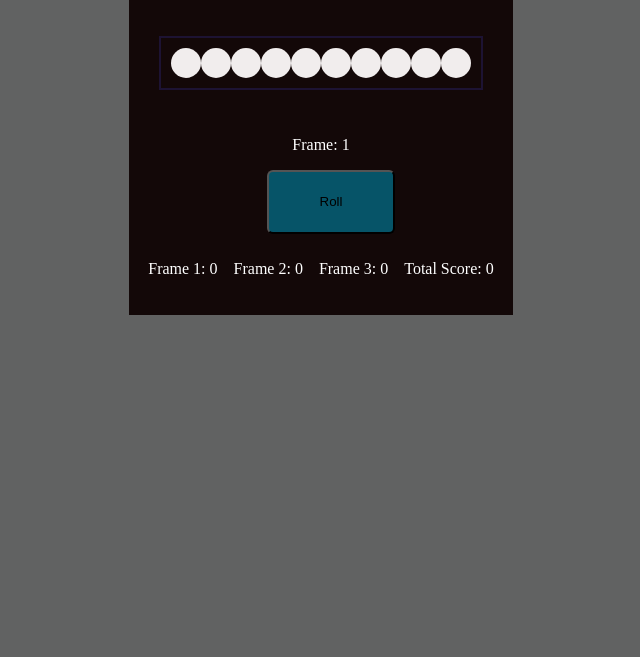
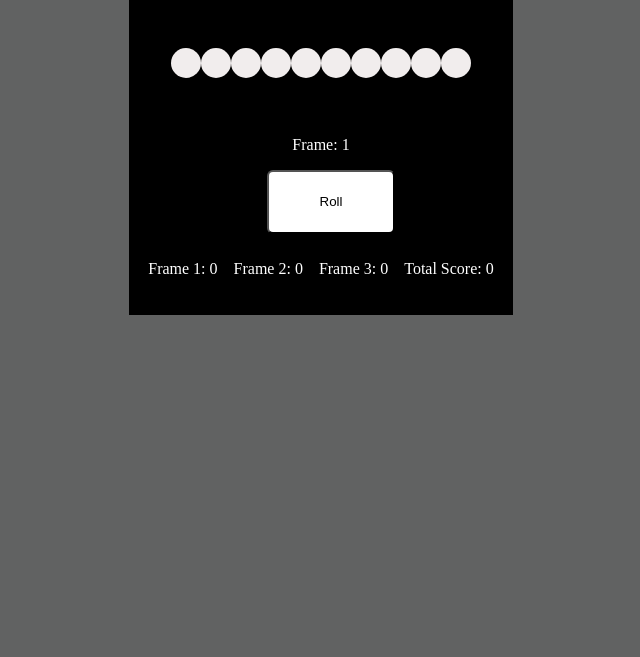
Before and after one commit to Ayukgiress/bowlig-game, a plain HTML site: page index.html in a window 1280 px wide. Shown: the part 143-800 px from the top of the page, without its empty margins (319-959 px from the left). Drawn offline with Linux system fonts and the light colour scheme.

Commit message:
sorting out errors

```diff
--- a/asset/styles/styles.css
+++ b/asset/styles/styles.css
@@ -10,9 +10,9 @@ body {
   align-items: center;
   justify-content: center;
   flex-direction: column;
-  margin-right: 5;
+  /* margin-right: 5; */
   margin: 15px 0;
-  background-color: rgb(19, 8, 8);
+  background-color: #000;
   color: #fff;
   width: 30vw;
   height: 50vh;
@@ -24,7 +24,7 @@ body {
   align-items: center;
   justify-content: center;
   margin-left: 20px;
-  background-color: rgb(6, 84, 104);
+  background-color: #fff;
   width: 10vw;
   height: 8vh;
   outline: unset;
@@ -45,7 +45,7 @@ body {
   align-items: center;
   width: 300px;
   margin: 30px auto;
-  border: 2px solid rgb(29, 19, 51);
+  border: 2px solid black;
   padding: 10px;
 }
 
```
Also changed, not shown: asset/styles/index.js (+4 -4 lines).
